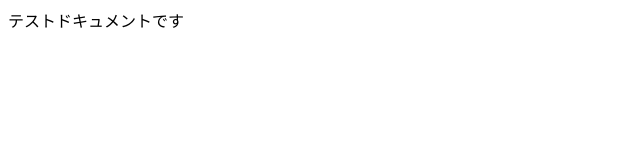
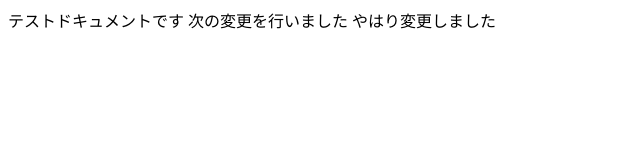
Before and after one commit to mstester-re/git_tutorial, a plain HTML site: page index.html in a window 1280 px wide. Shown: the whole page, without its empty margins (0-640 px from the left). Drawn offline with Linux system fonts and the light colour scheme.

Commit message:
update index.html
test commit

```diff
--- a/index.html
+++ b/index.html
@@ -7,5 +7,7 @@
 </head>
 <body>
     テストドキュメントです
+    次の変更を行いました
+    やはり変更しました
 </body>
 </html>
```
